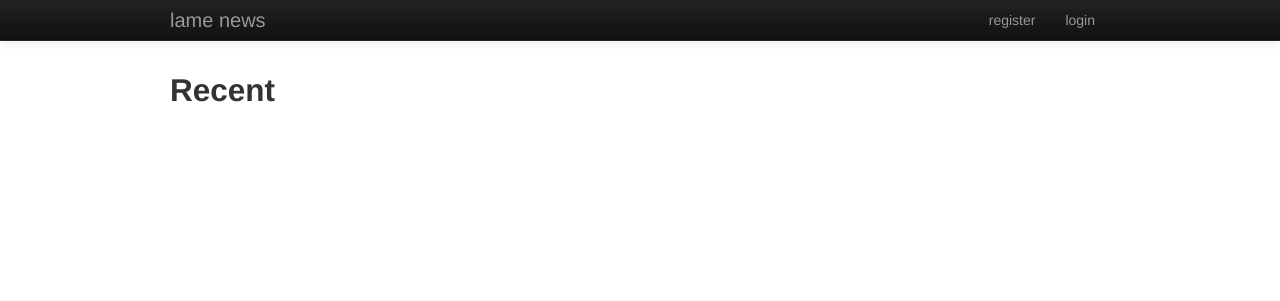
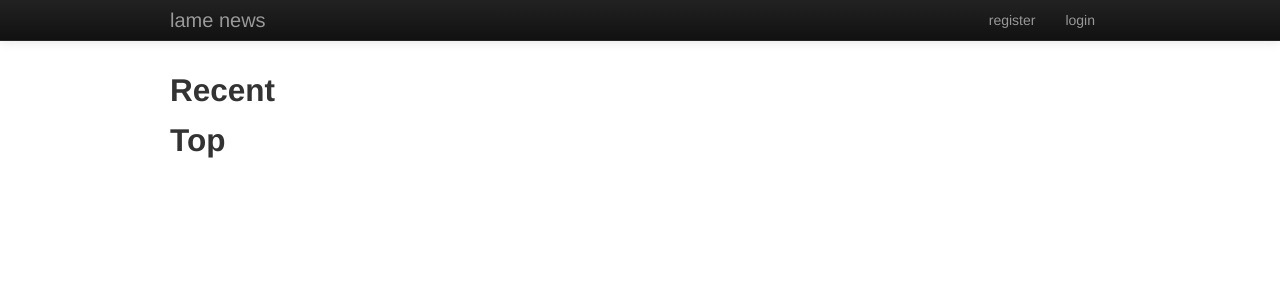
Before and after one commit to aliva/lamenews, a Django app: page / in a window 1280 px wide. Shown: the top 301 px of the page. Run offline with Django 3.2, Linux system fonts and the light colour scheme; data that the repository does not hold is empty; some libraries are stand-ins or nearby versions.

Commit message:
show top news

```diff
--- a/lamenews/models.py
+++ b/lamenews/models.py
@@ -4,6 +4,8 @@ from django.contrib.auth import get_user_model
 class PostManager(models.Manager):
     def get_recent(self):
         return self.all().order_by('create_date')
+    def get_top(self):
+        return self.all().order_by('visit_count')
 
 class Post(models.Model):
     title = models.CharField(max_length=140,
--- a/lamenews/templates/lamenews.html
+++ b/lamenews/templates/lamenews.html
@@ -4,7 +4,12 @@
 
 <div>
 <h2>Recent</h2>
-{% include 'lameposts.html' with posts=recent%}
+{% include 'lameposts.html' with posts=recent %}
+</div>
+
+<div>
+<h2>Top</h2>
+{% include 'lameposts.html' with posts=top %}
 </div>
 
 {% endblock %}
--- a/lamenews/views.py
+++ b/lamenews/views.py
@@ -11,7 +11,8 @@ from django.http.response import HttpResponse
 
 def root(request):
     context = {
-        'recent':models.Post.objects.get_recent()
+        'recent':models.Post.objects.get_recent(),
+        'top':models.Post.objects.get_top(),
     }
     return render(request, 'lamenews.html', context)
 
```
